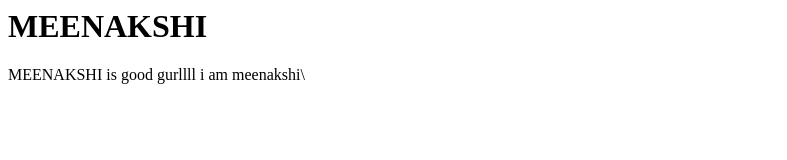
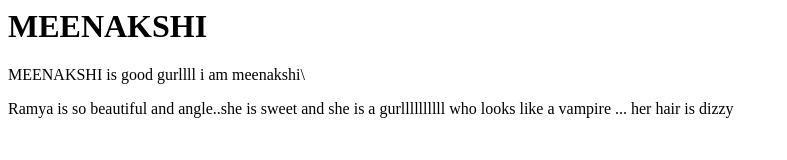
Before and after one commit to MEENAKSHIG20/Day2-VSCODEEdunetTraining, a plain HTML site: page index.html in a window 1280 px wide. Shown: the whole page, without its empty margins (0-787 px from the left). Drawn offline with Linux system fonts and the light colour scheme.

Commit message:
Task2-update the Task1 file and commit the changes

```diff
--- a/index.html
+++ b/index.html
@@ -8,5 +8,10 @@
         </title>
     </head>
     <body>
+
+
+        <p> Ramya is so beautiful and angle..she is sweet and she is a gurllllllllll who looks like a vampire ... her hair is dizzy
+
+        </p>
     </body>
 </html>
```
